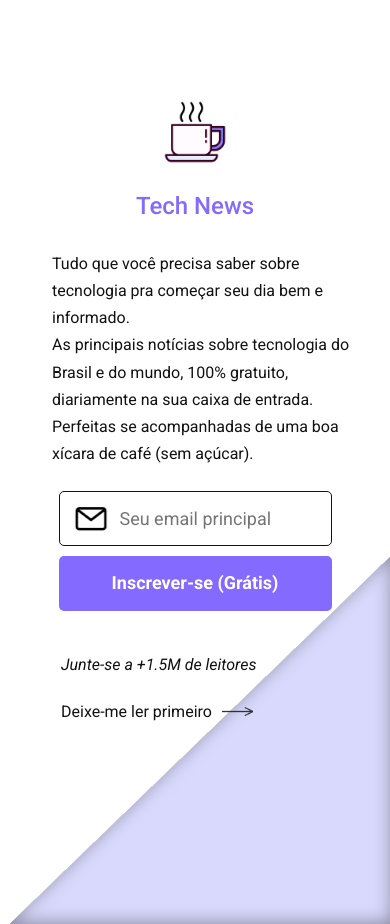
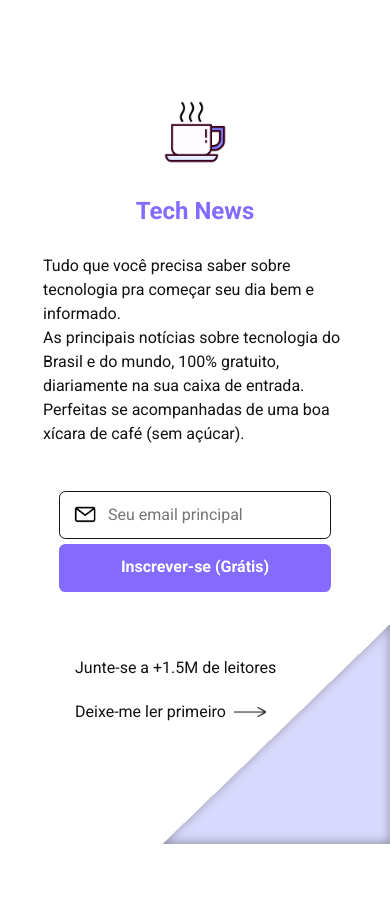
Before and after one commit to JefersonT4v4res/Tech-Blog, a plain HTML site: page pages/newsletter.html in a window 390 px wide. After the commit the page ends 844 px from the top, so only its background shows below. Drawn offline with Linux system fonts and the light colour scheme.

Commit message:
Alterações (mobile first e  valores relativos)

```diff
--- a/assets/styles/newsLetter.css
+++ b/assets/styles/newsLetter.css
@@ -12,90 +12,87 @@ body {
 }
 
 /* Contêiner Principal */
+
 .container-newsletter {
   display: flex;
   align-items: center;
-  max-width: 1800px;
+  max-width: 100%;
   width: 100%;
   overflow: hidden;
-  flex-direction: row;
+  flex-direction: column;
+  padding: 1.5rem;
 }
 
 .subscribe {
   flex: 1;
-  padding: 40px;
+  padding: 3rem;
   display: flex;
   flex-direction: column;
   justify-content: center;
-  margin-left: 60px;
-}
-
-.subscribe header {
-  display: flex;
-  flex-direction: column;
-  align-items: center;
+  text-align: center;
 }
 
 .subscribe header img {
-  width: 81px;
-  height: 81px;
-  margin-bottom: 31px;
+  width: 4rem;
+  height: 4rem;
+  margin-bottom: 1.8rem;
 }
 
 .subscribe h1 {
-  font-size: 40px;
+  font-size: 1.5rem;
   font-weight: 700;
   color: #846aff;
-  text-align: center;
-  margin-top: 0px;
-  margin-bottom: 31px;
+  margin-top: 0;
+  margin-bottom: 1.8rem;
 }
 
 .subscribe p {
-  font-size: 24px;
-  line-height: 1.7;
+  font-size: 1rem;
+  text-align: left;
+  min-width: 19rem;
+  line-height: 1.5;
   color: #121214;
-  margin-left: 20px;
-  margin-bottom: 31px;
-  text-align: left;
+  margin-bottom: 1.8rem;
 }
 
 .subscribe form {
   display: flex;
   flex-direction: column;
   align-items: center;
-  gap: 10px;
-  margin-bottom: 31px;
-  padding: 40px;
+  gap: 0.3rem;
+  margin-top: 1rem;
+  margin-bottom: 4rem;
+  width: 100%;
 }
 
 .subscribe input[type="email"] {
-  width: 575px;
-  height: 55px;
-  padding: 0px 80px;
+  width: 100%;
+  max-width: 17rem;
+  height: 3rem;
+  padding: 0 3rem;
   border: 1px solid #121214;
-  border-radius: 5px;
-  font-size: 18px;
+  border-radius: 0.4rem;
+  font-size: 1rem;
   background-image: url("../../assets/img/icons/icone_email.png");
-  background-position: 20px center;
+  background-position: 0.5rem center;
   background-repeat: no-repeat;
-  background-size: 53px 31.52px;
+  background-size: 2.2rem;
   box-sizing: border-box;
 }
 
 .subscribe button {
-  width: 575px;
-  height: 55px;
-  padding: 15px;
+  width: 100%;
+  max-width: 17rem;
+  height: 3rem;
+  padding: 0 3rem;
   background-color: #846aff;
   color: #fff;
   border: none;
-  border-radius: 5px;
-  font-size: 18px;
+  border-radius: 0.4rem;
+  font-size: 1rem;
   font-weight: bold;
   cursor: pointer;
   transition: background-color 0.3s ease;
-  box-sizing: border-box;
 }
 
 .subscribe button:hover {
@@ -103,15 +100,13 @@ body {
 }
 
 .subscribe .additional-info {
-  width: 900px;
-  align-items: center;
-  font-size: 24px;
+  font-size: 1rem;
   color: #121214;
 }
 
-.subscribe .additional-info p:first-child {
-  font-style: italic;
-  margin-bottom: 20px;
+.subscribe .additional-info p {
+  margin-bottom: 1rem;
+  padding-left: 2rem;
 }
 
 .subscribe .additional-info p:last-child {
@@ -121,159 +116,182 @@ body {
 }
 
 .subscribe .additional-info img {
-  width: 41px;
-  height: 39px;
-  margin-left: 10px;
+  width: 2rem;
+  height: 2rem;
+  margin-left: 0.5rem;
 }
 
 /* Seção de Imagem */
+
 .image-newsletter {
-  flex: 1;
-  margin-left: 80px;
-  background-size: cover;
-  background-position: center;
-  height: 100%;
+  display: none;
 }
 
 /* Triângulo Background*/
+
 .triangulo {
   background-image: url("/assets/img/imgs/trianguloBG_newsletter.svg");
   background-repeat: no-repeat;
-  background-position: right top;
-  background-size: cover;
+  background-position: bottom right;
+  background-size: contain;
   position: absolute;
   right: 0;
-  top: 80px;
+  bottom: 0;
   width: 100vw;
-  height: 100vh;
+  height: 26vh;
   z-index: -1;
 }
 
-/* Media Queries para dispositivos menores */
+/* Media Queries para dispositivos maiores */
 
-/* Tablets */
-@media (max-width: 768px) {
+/* Versão Tablets */
+
+@media (min-width: 480px) {
   .container-newsletter {
     flex-direction: column;
-    align-items: center;
-    box-sizing: border-box;
-  }
-
-  .subscribe {
-    margin-left: 0;
-    padding: 20px;
-    align-items: center;
-    text-align: center;
+    padding: 2rem;
   }
 
   .subscribe header img {
-    margin-top: 40px;
-    width: 77px;
-    height: 77px;
-    margin-bottom: 31px;
+    width: 4.8rem;
+    height: 4.8rem;
+    margin-bottom: 2rem;
   }
 
   .subscribe h1 {
-    font-size: 32px;
-    font-weight: 500;
+    font-size: 2rem;
   }
 
   .subscribe p {
-    width: 604px;
-    font-size: 20px;
+    font-size: 1.25rem;
+    min-width: 37rem;
   }
 
   .subscribe form {
     width: 100%;
-    padding: 20px;
+    padding: 1rem;
+    gap: 1rem;
+  }
+
+  .subscribe input[type="email"] {
+    font-size: 1.1rem;
+    width: 36rem;
+    min-width: 30rem;
+    max-width: 36rem;
+    padding-left: 5rem;
+    height: 3.5rem;
+    background-position: 1.5rem center;
+    background-repeat: no-repeat;
+    background-size: 3rem;
+  }
+
+  .subscribe button {
+    font-size: 1.1rem;
+    min-width: 30rem;
+    max-width: 36rem;
+    height: 3.5rem;
   }
 
   .subscribe .additional-info {
-    font-size: 20px;
-    padding-left: 40px;
-    width: 576px;
-    height: 133px;
-    box-sizing: border-box;
+    font-size: 1.25rem;
   }
 
-  .image-newsletter {
-    display: none;
+  .subscribe .additional-info img {
+    width: 1.9rem;
+    height: 2rem;
   }
 
   .triangulo {
-    width: 45vh;
-    background-size: contain;
+    background-size: cover;
+    height: 32vh;
+    width: 33vh;
     background-position: bottom;
   }
 }
 
-/* Smartphones */
-@media (max-width: 480px) {
+/* Versão Desktop */
+
+@media (min-width: 768px) {
   .container-newsletter {
+    flex-direction: row;
+    max-width: 1800px;
+    padding: 2rem;
+  }
+
+  .subscribe {
+    margin-left: 3rem;
+    padding: 2rem;
+    align-items: flex-start;
+    text-align: left;
+  }
+
+  .subscribe header {
+    display: flex;
+    margin-left: 5rem;
     flex-direction: column;
     align-items: center;
   }
 
-  .subscribe {
-    box-sizing: border-box;
-    width: 308px;
-    height: 744px;
-    margin-left: 0;
-  }
-
   .subscribe header img {
-    width: 64px;
-    height: 64px;
-    margin-bottom: 29px;
+    width: 5rem;
+    height: 5rem;
+    margin-bottom: 2rem;
   }
 
   .subscribe h1 {
-    font-size: 24px;
-    font-weight: 500;
-    margin-bottom: 29px;
+    font-size: 2.5rem;
+    font-weight: 700;
+    margin-bottom: 2rem;
   }
 
-  .subscribe header p {
-    width: 306px;
-    height: 170px;
-    font-size: 16px;
+  .subscribe p {
+    margin-left: 5rem;
+    width: 55rem;
+    font-size: 1.5rem;
   }
 
   .subscribe form {
-    align-items: center;
-    justify-content: center;
-    box-sizing: border-box;
-    padding: 40px;
-    margin-bottom: 0px;
+    width: 100%;
+    padding: 2rem;
   }
 
   .subscribe input[type="email"] {
-    padding: 0px 60px;
-    width: 273px;
-    height: 55px;
-    background-position: 5px;
+    max-width: 36rem;
+    height: 3.5rem;
   }
 
   .subscribe button {
-    width: 273px;
-    height: 55px;
+    max-width: 36rem;
+    height: 3.5rem;
   }
 
-  .additional-info p {
-    width: 308px;
-    margin: 0 auto;
-    font-size: 16px;
+  .subscribe .additional-info {
+    margin-left: 2rem;
+    font-size: 1.5rem;
   }
 
   .subscribe .additional-info img {
-    width: 31px;
-    height: 27px;
-    margin-left: 10px;
+    width: 2.4rem;
+    height: 2.1rem;
   }
 
+  /* Seção da imagem (mobile) */
+
+  .image-newsletter {
+    flex: 1;
+    margin-left: 5rem;
+    background-size: cover;
+    background-position: center;
+    height: 100%;
+    display: block;
+  }
+
+  /*Background*/
+
   .triangulo {
-    width: 45vh;
     background-size: contain;
-    background-position: bottom;
+    right: 0;
+    width: 100vh;
+    height: 100vh;
   }
 }
```
